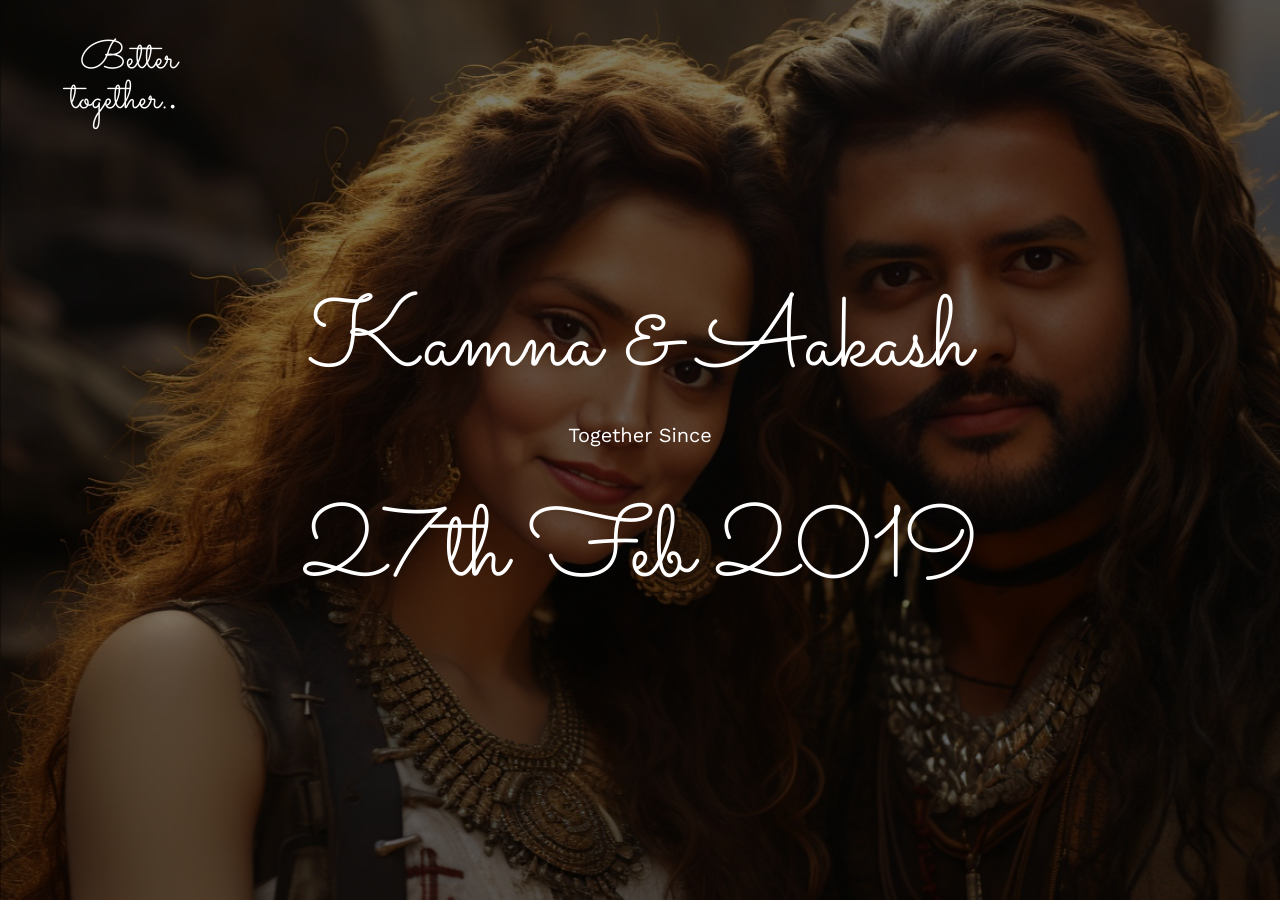
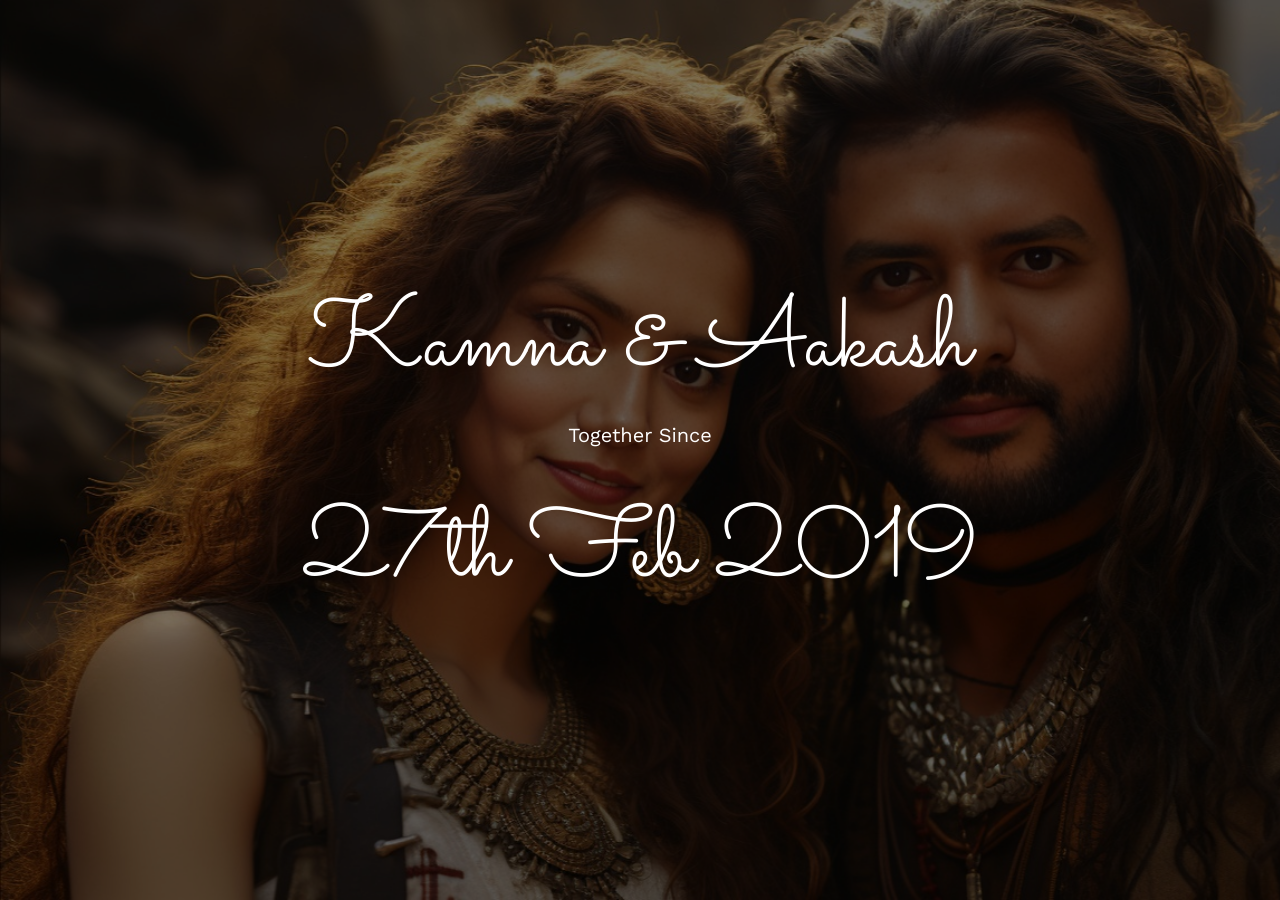
Before and after one commit to Virenvkj/aakashkamna, a plain HTML site: page index.html in a window 1280 px wide. Shown: the top 900 px of the page. Drawn offline with nearby package versions, Linux system fonts and the light colour scheme; files whose address does not match are found by name.

Commit message:
refactor: remove header

```diff
--- a/index.html
+++ b/index.html
@@ -54,18 +54,6 @@
     <div class="fh5co-loader"></div>
 
     <div id="page">
-      <nav class="fh5co-nav" role="navigation">
-        <div class="container">
-          <div class="row">
-            <div class="col-xs-2">
-              <div id="fh5co-logo">
-                <a href="index.html">Better together.<strong>.</strong></a>
-              </div>
-            </div>
-          </div>
-        </div>
-      </nav>
-
       <header
         id="fh5co-header"
         class="fh5co-cover"
```
